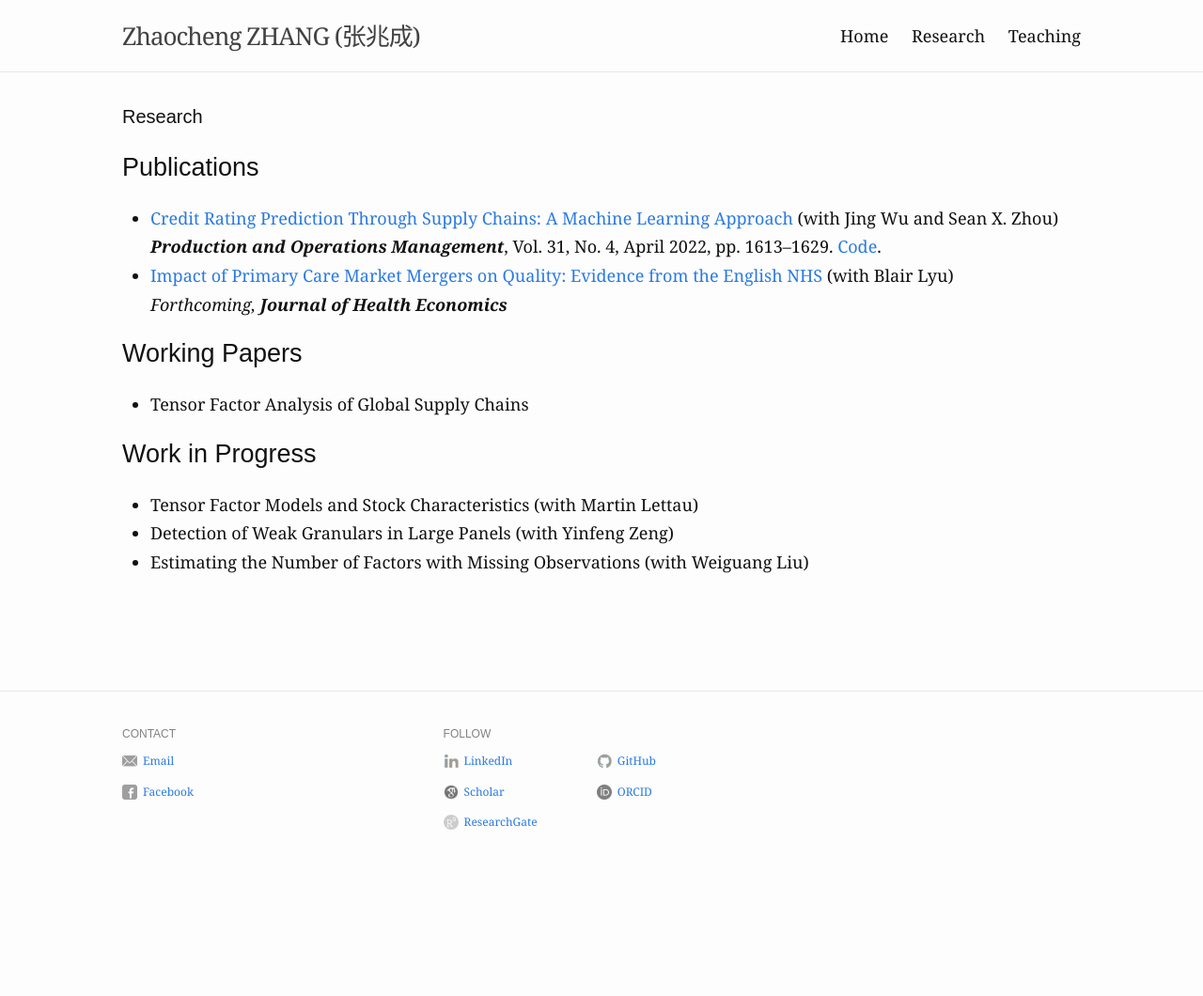
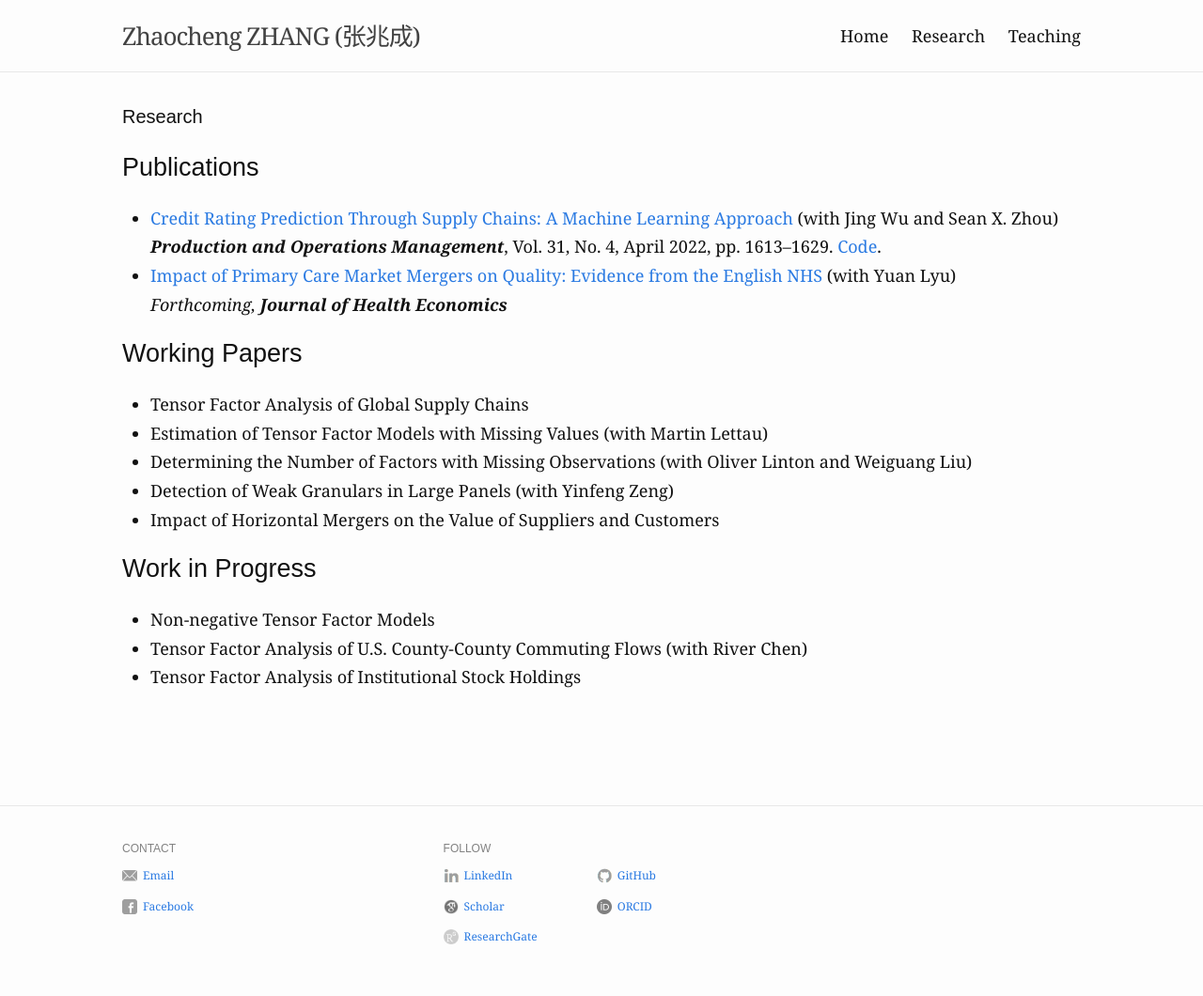
Before and after one commit to zhaocheng-zhang/zhaocheng-zhang.github.io, a Jekyll site: the page built from research.md, in a window 1280 px wide. Shown: the whole page at 94% size. Built offline with Jekyll 4.4.1, drawn with Linux system fonts in a browser that asks for light colours; before the commit the page ends 938 px from its top, so only the background shows below that.

Commit message:
Update research.md

```diff
--- a/research.md
+++ b/research.md
@@ -8,21 +8,24 @@ slug: /research
 
 * [Credit Rating Prediction Through Supply Chains: A Machine Learning Approach](https://doi.org/10.1111/poms.13634) (with Jing Wu and Sean X. Zhou)\
    ***Production and Operations Management***, Vol. 31, No. 4, April 2022, pp. 1613–1629. <!--Media at [POMS](https://youtu.be/ybiD_tnwa2g) and [CUHK](https://cbk.bschool.cuhk.edu.hk/supply-chain-health-a-new-way-to-predict-credit-ratings/);--> [Code](https://github.com/zhaocheng-zhang/CreditRatingSC).
-* [Impact of Primary Care Market Mergers on Quality: Evidence from the English NHS](https://papers.ssrn.com/sol3/papers.cfm?abstract_id=4918321) (with Blair Lyu)\
+* [Impact of Primary Care Market Mergers on Quality: Evidence from the English NHS](https://papers.ssrn.com/sol3/papers.cfm?abstract_id=4918321) (with Yuan Lyu)\
    *Forthcoming,* ***Journal of Health Economics***
 
 
 ## Working Papers
 
 * Tensor Factor Analysis of Global Supply Chains <!--(with Weichen Wang and Jing Wu)-->
+* Estimation of Tensor Factor Models with Missing Values (with Martin Lettau)
+* Determining the Number of Factors with Missing Observations (with Oliver Linton and Weiguang Liu)
+* Detection of Weak Granulars in Large Panels (with Yinfeng Zeng)
+* Impact of Horizontal Mergers on the Value of Suppliers and Customers
 
 
 ## Work in Progress
 
-* Tensor Factor Models and Stock Characteristics (with Martin Lettau)
-* Detection of Weak Granulars in Large Panels (with Yinfeng Zeng)
-* Estimating the Number of Factors with Missing Observations (with Weiguang Liu)
-
+* Non-negative Tensor Factor Models
+* Tensor Factor Analysis of U.S. County-County Commuting Flows (with River Chen)
+* Tensor Factor Analysis of Institutional Stock Holdings
 
 <br />
 <br />
```
